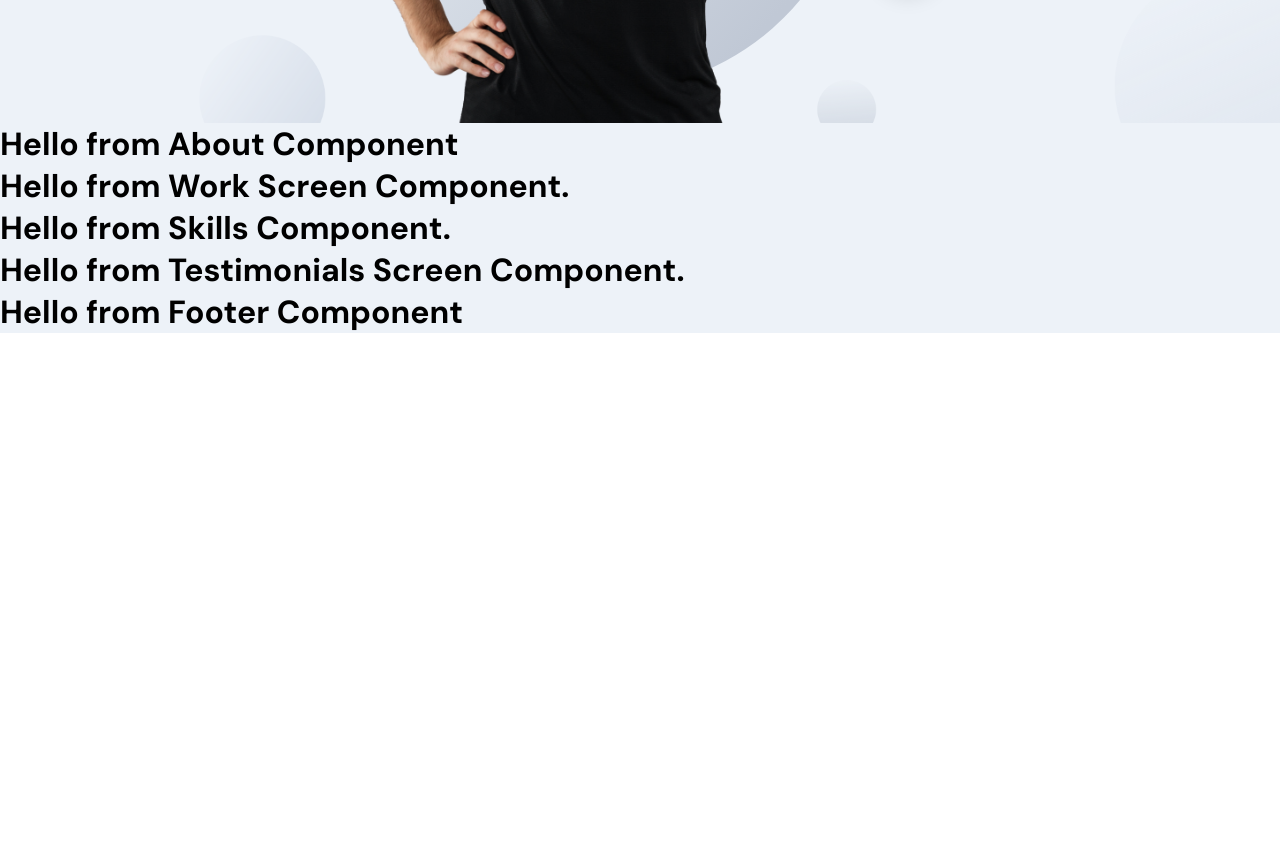
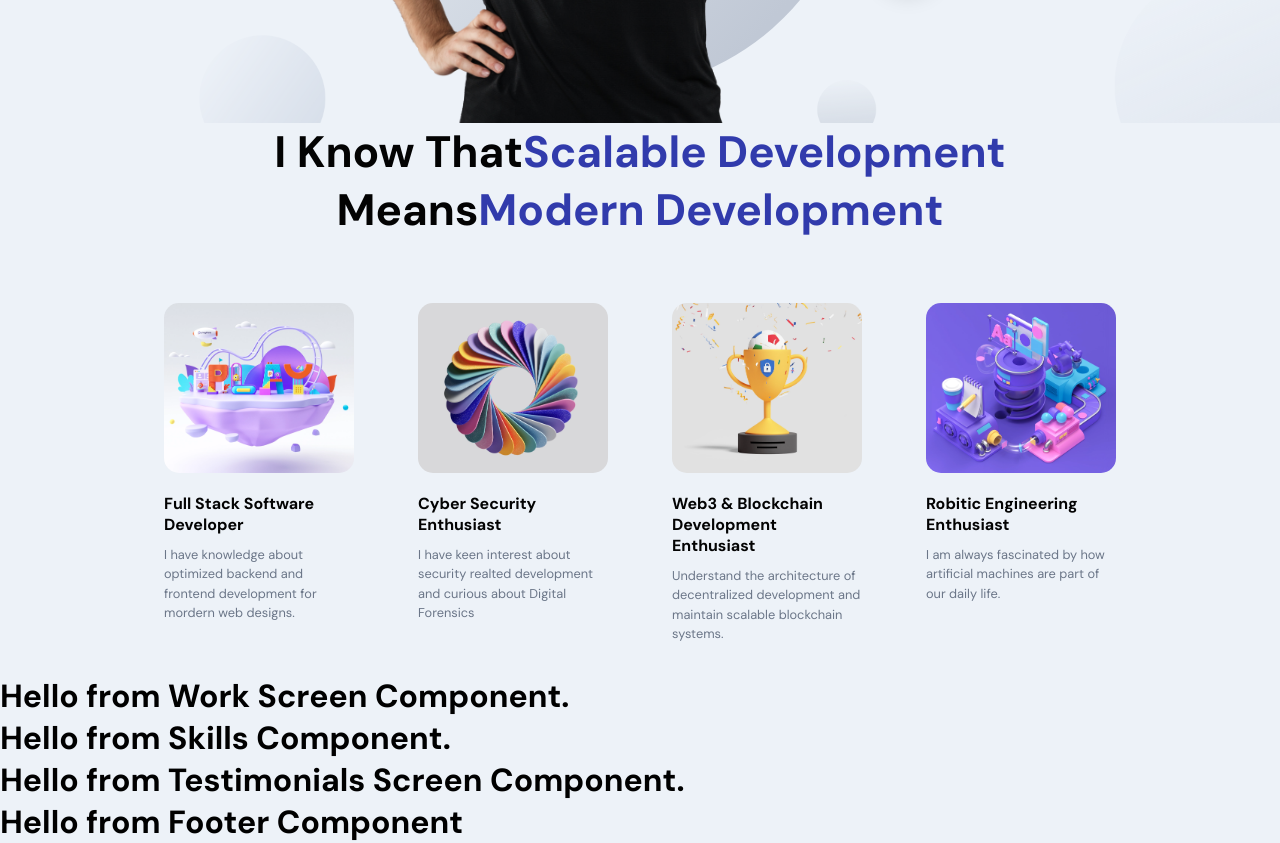
Before and after one commit to Sapkota00Basanta/Portfolio-React-Website-Typescript, a React (Vite) app: page / in a window 1280 px wide. Shown: the part 600-1443 px from the top of the page. Before the commit the page ends 933 px from the top, so only its background shows below. Built offline with nearby package versions, Linux system fonts and the light colour scheme.

Commit message:
Added about screen component along with its styles

```diff
--- a/src/screens/About/About.screen.tsx
+++ b/src/screens/About/About.screen.tsx
@@ -1,9 +1,41 @@
 // Import Third-Party Modules
 import React from 'react';
+import { motion } from 'framer-motion';
 
 // Import User-Defined Modules
 import { IAboutProps } from '../../types/screens/About.types';
 import './About.scss';
+import { images } from '../../constants';
+
+/**
+ * About section details object array
+ */
+const aboutsObjectArray = [
+  {
+    title: 'Full Stack Software Developer',
+    description:
+      'I have knowledge about optimized backend and frontend development for mordern web designs. ',
+    imageURL: images.about01,
+  },
+  {
+    title: 'Cyber Security Enthusiast',
+    description:
+      'I have keen interest about security realted development and curious about Digital Forensics',
+    imageURL: images.about02,
+  },
+  {
+    title: 'Web3 & Blockchain Development Enthusiast',
+    description:
+      'Understand the architecture of decentralized development and maintain scalable blockchain systems.',
+    imageURL: images.about03,
+  },
+  {
+    title: 'Robitic Engineering Enthusiast',
+    description:
+      'I am always fascinated by how artificial machines are part of our daily life.',
+    imageURL: images.about04,
+  },
+];
 
 /**
  * This component is the collection of all the simple UI components
@@ -13,7 +45,32 @@ import './About.scss';
 export const About: React.FC<IAboutProps> = () => {
   return (
     <>
-      <h1> Hello from About Component</h1>
+      <h2 className="head-text">
+        I know that
+        <span>Scalable Development</span>
+        <br />
+        means
+        <span>Modern Development</span>
+      </h2>
+      <div className="app__profiles">
+        {aboutsObjectArray.map((aboutItem, index) => (
+          <motion.div
+            whileInView={{ opacity: 1 }}
+            whileHover={{ scale: 1.1 }}
+            transition={{ duration: 0.5, type: 'tween' }}
+            className="app__profile-item"
+            key={`${aboutItem.title}-${index}`}
+          >
+            <img src={aboutItem.imageURL} alt={aboutItem.title} />
+            <h2 className="bold-text" style={{ marginTop: 20 }}>
+              {aboutItem.title}
+            </h2>
+            <p className="p-text" style={{ marginTop: 10 }}>
+              {aboutItem.description}
+            </p>
+          </motion.div>
+        ))}
+      </div>
     </>
   );
 };
--- a/src/screens/About/About.scss
+++ b/src/screens/About/About.scss
@@ -0,0 +1,38 @@
+.app__about {
+  flex: 1;
+  width: 100%;
+  flex-direction: column;
+}
+
+.app__profiles {
+  display: flex;
+  justify-content: center;
+  align-items: flex-start;
+  flex-wrap: wrap;
+  margin-top: 2rem;
+}
+
+.app__profile-item {
+  width: 190px;
+  display: flex;
+  justify-content: flex-start;
+  align-items: flex-start;
+  flex-direction: column;
+  margin: 2rem;
+
+  img {
+    width: 100%;
+    height: 170px;
+    border-radius: 15px;
+    object-fit: cover;
+  }
+
+  @media screen and (min-width: 2000px) {
+    width: 370px;
+    margin: 2rem 4rem;
+
+    img {
+      height: 320px;
+    }
+  }
+}
```
